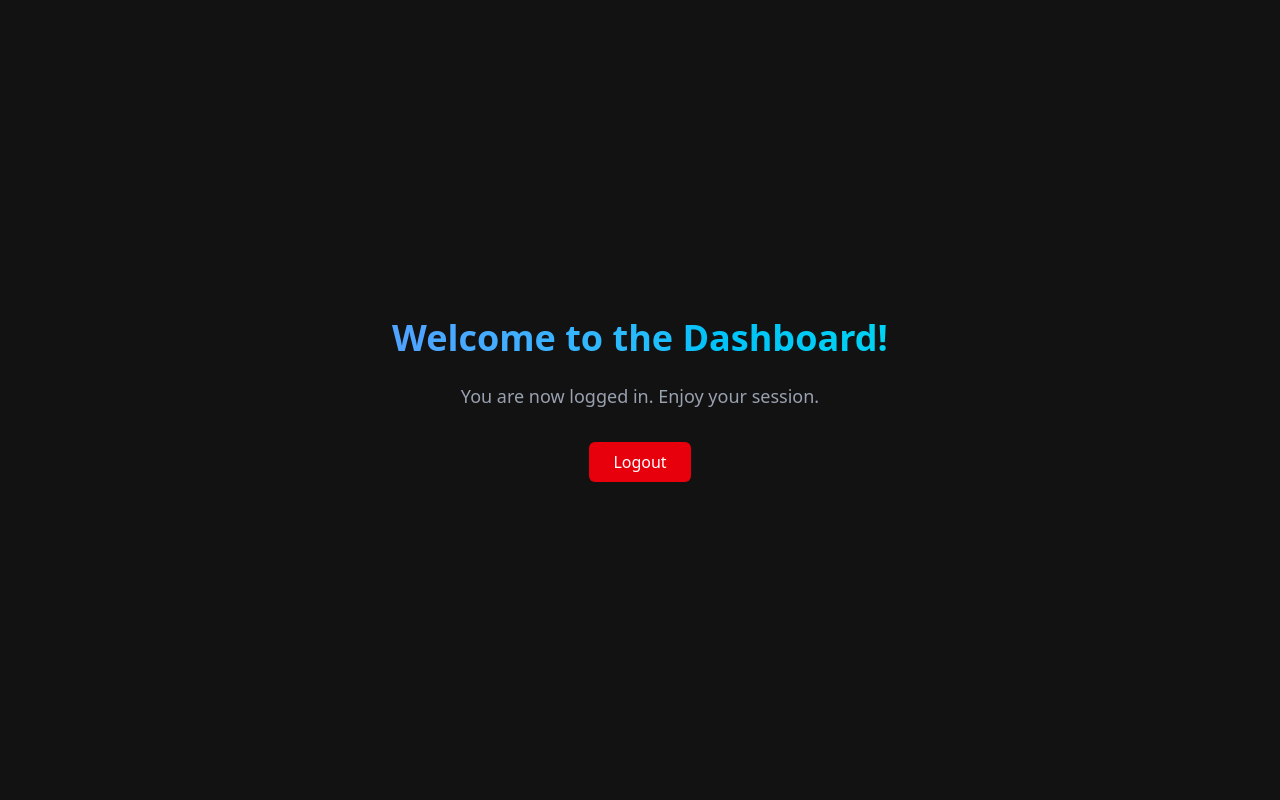
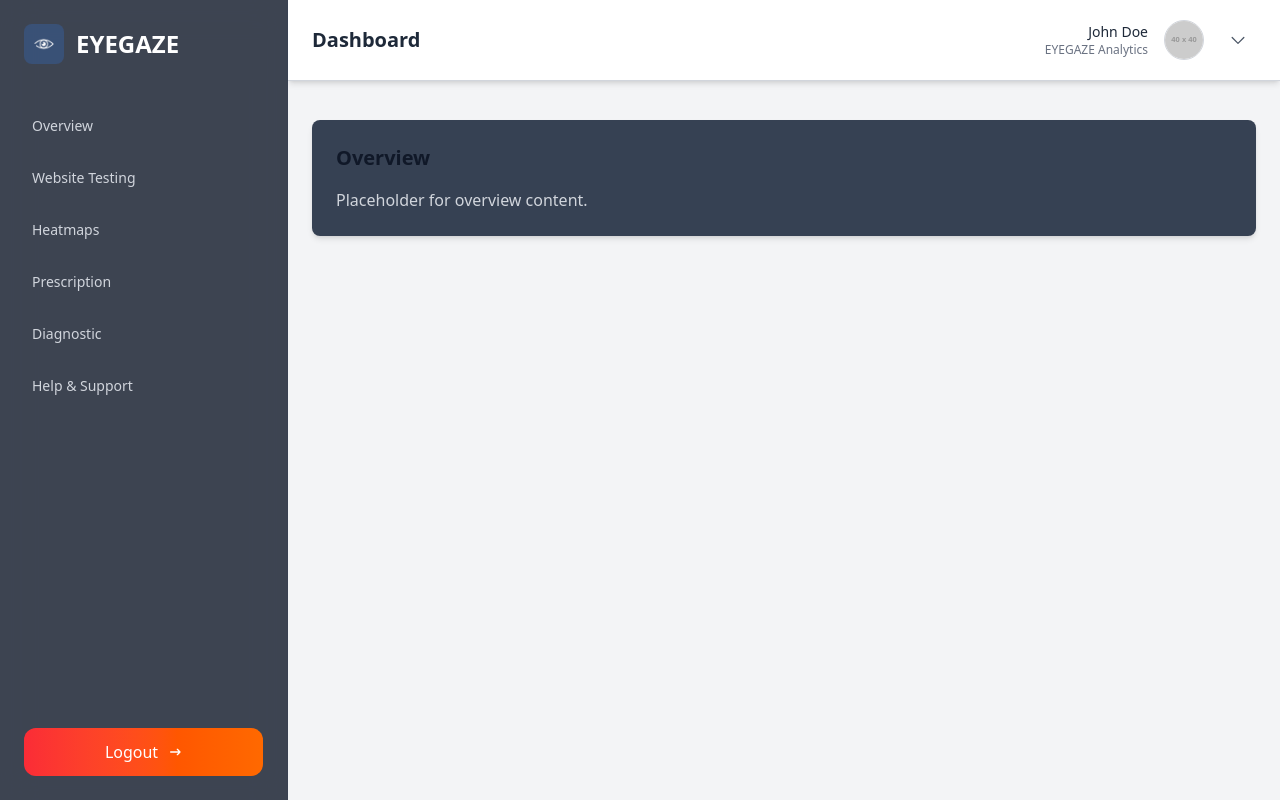
Before and after one commit to Wavxr/EYEGAZE, a React (Vite) app in the folder eyegaze-frontend/: page /dashboard in a window 1280 px wide. Built offline with nearby package versions, Linux system fonts and the light colour scheme; no server answers; sample sign-in values are in the browser's storage.

Commit message:
feat: add new pages for Profile, Settings, Diagnostic, Help & Support, Prescription, Heatmaps, Overview, and Website Testing; update routing in App component

```diff
--- a/eyegaze-frontend/package.json
+++ b/eyegaze-frontend/package.json
@@ -16,9 +16,11 @@
     "@tailwindcss/vite": "^4.0.3",
     "firebase": "^11.3.0",
     "framer-motion": "^12.0.11",
+    "lucide-react": "^0.475.0",
     "react": "^18.3.1",
     "react-dom": "^18.3.1",
     "react-router-dom": "^6.29.0",
+    "recharts": "^2.15.1",
     "tailwindcss": "^4.0.3"
   },
   "devDependencies": {
--- a/eyegaze-frontend/src/App.jsx
+++ b/eyegaze-frontend/src/App.jsx
@@ -4,6 +4,14 @@ import { ThemeProvider } from './context/ThemeContext';
 import LandingPage from './pages/LandingPage';
 import AuthenticatePage from './pages/AuthenticatePage';
 import Dashboard from './pages/Dashboard';
+import Overview from './pages/Overview';
+import WebsiteTesting from './pages/WebsiteTesting';
+import Heatmaps from './pages/Heatmaps';
+import Prescription from './pages/Prescription';
+import Diagnostic from './pages/Diagnostic';
+import HelpSupport from './pages/HelpSupport';
+import Profile from './pages/Profile';
+import Settings from './pages/Settings';
 import ProtectedRoute from './middleware/ProtectedRoute';
 
 const App = () => {
@@ -23,7 +31,17 @@ const App = () => {
                 <Dashboard />
               </ProtectedRoute>
             }
-          />
+          >
+            <Route index element={<Overview />} />
+            <Route path="overview" element={<Overview />} />
+            <Route path="website-testing" element={<WebsiteTesting />} />
+            <Route path="heatmaps" element={<Heatmaps />} />
+            <Route path="prescription" element={<Prescription />} />
+            <Route path="diagnostic" element={<Diagnostic />} />
+            <Route path="help-support" element={<HelpSupport />} />
+            <Route path="profile" element={<Profile />} />
+            <Route path="settings" element={<Settings />} />
+          </Route>
         </Routes>
       </Router>
     </ThemeProvider>
--- a/eyegaze-frontend/src/pages/Dashboard.jsx
+++ b/eyegaze-frontend/src/pages/Dashboard.jsx
@@ -1,35 +1,177 @@
-import React from 'react';
-import { auth } from '../config/firebase'; // Import the auth object
+import React, { useState, useEffect, useRef } from 'react';
+import { auth } from '../config/firebase';
 import { useNavigate } from 'react-router-dom';
+import { Link, useLocation, Outlet } from 'react-router-dom';
+import logoIcon from '../assets/logo-icon.png';
 
 const Dashboard = () => {
   const navigate = useNavigate();
+  const location = useLocation();
+  const [isSidebarOpen, setIsSidebarOpen] = useState(false);
+  const [isDropdownOpen, setIsDropdownOpen] = useState(false);
+  const dropdownRef = useRef(null);
 
-  // Handle Logout
   const handleLogout = async () => {
     try {
-      await auth.signOut(); // Sign out the user
-      navigate('/'); // Redirect to the authentication page
+      await auth.signOut();
+      navigate('/');
     } catch (error) {
       console.error('Error logging out:', error);
       alert('Failed to log out.');
     }
   };
 
+  // Close dropdown when clicking outside
+  useEffect(() => {
+    const handleClickOutside = (event) => {
+      if (dropdownRef.current && !dropdownRef.current.contains(event.target)) {
+        setIsDropdownOpen(false);
+      }
+    };
+    document.addEventListener('mousedown', handleClickOutside);
+    return () => document.removeEventListener('mousedown', handleClickOutside);
+  }, []);
+
+  const navItems = [
+    { to: '/dashboard/overview', text: 'Overview' },
+    { to: '/dashboard/website-testing', text: 'Website Testing' },
+    { to: '/dashboard/heatmaps', text: 'Heatmaps' },
+    { to: '/dashboard/prescription', text: 'Prescription' },
+    { to: '/dashboard/diagnostic', text: 'Diagnostic' },
+    { to: '/dashboard/help-support', text: 'Help & Support' },
+  ];
+
   return (
-    <div className="min-h-screen flex flex-col items-center justify-center bg-[#121212] text-white">
-      <h1 className="text-4xl font-bold mb-6 text-transparent bg-clip-text bg-gradient-to-r from-blue-400 to-cyan-400">
-        Welcome to the Dashboard!
-      </h1>
-      <p className="text-lg text-gray-400 mb-8">
-        You are now logged in. Enjoy your session.
-      </p>
-      <button
-        onClick={handleLogout}
-        className="px-6 py-2 bg-red-600 text-white rounded-md hover:bg-red-700 transition"
+    <div className="min-h-screen flex bg-gray-100 text-gray-900">
+      {/* Sidebar */}
+      <aside
+        className={`fixed top-0 left-0 h-full w-72 bg-gray-900/80 backdrop-blur-lg border-r border-gray-700/50 transform transition-transform duration-300 ${
+          isSidebarOpen ? 'translate-x-0' : '-translate-x-full'
+        } lg:translate-x-0 lg:w-72 z-50`}
       >
-        Logout
-      </button>
+        <div className="flex items-center justify-between px-6 pt-6 pb-4 border-gray-700/50">
+          <div className="flex items-center space-x-3">
+            <img src={logoIcon} alt="EYEGAZE Logo" className="w-10 h-10 rounded-lg bg-blue-500/20 p-1.5" />
+            <h1 className="text-2xl font-semibold text-white">EYEGAZE</h1>
+          </div>
+          <button
+            onClick={() => setIsSidebarOpen(false)}
+            className="lg:hidden focus:outline-none hover:bg-gray-700/30 p-1 rounded-full"
+          >
+            <svg className="w-6 h-6 text-gray-300" fill="none" stroke="currentColor" viewBox="0 0 24 24">
+              <path strokeLinecap="round" strokeLinejoin="round" strokeWidth="1.5" d="M6 18L18 6M6 6l12 12" />
+            </svg>
+          </button>
+        </div>
+
+        <nav className="mt-6 px-4">
+          <ul className="space-y-2">
+            {navItems.map((item) => (
+              <li key={item.to}>
+                <Link
+                  to={item.to}
+                  className={`flex items-center px-4 py-3 text-sm font-medium rounded-xl transition-all duration-200 ${
+                    location.pathname === item.to
+                      ? 'bg-blue-500/20 text-blue-400 shadow-lg'
+                      : 'text-gray-300 hover:bg-gray-800/50 hover:text-white'
+                  }`}
+                >
+                  {item.text}
+                </Link>
+              </li>
+            ))}
+          </ul>
+        </nav>
+
+        <div className="absolute bottom-6 w-full px-6">
+          <button
+            onClick={handleLogout}
+            className="w-full px-6 py-3 bg-gradient-to-r from-red-500 to-orange-500 text-white rounded-xl hover:shadow-lg transition-all duration-200 flex items-center justify-center space-x-2"
+          >
+            <span>Logout</span>
+            <svg className="w-4 h-4" fill="none" stroke="currentColor" viewBox="0 0 24 24">
+              <path strokeLinecap="round" strokeLinejoin="round" strokeWidth="2" d="M17 16l4-4m0 0l-4-4m4 4H7" />
+            </svg>
+          </button>
+        </div>
+      </aside>
+
+      {/* Main Content */}
+      <main className="flex-1 p-6 lg:ml-72">
+        {/* Header */}
+        <header className="fixed top-0 left-0 w-full lg:w-[calc(100%-18rem)] lg:ml-72 bg-white border-b border-gray-300 z-40 shadow-md py-5">
+          <div className="flex items-center justify-between px-6">
+            {/* Left Side - Page Title */}
+            <div className="flex items-center space-x-4">
+              <button
+                onClick={() => setIsSidebarOpen(!isSidebarOpen)}
+                className="lg:hidden focus:outline-none hover:bg-gray-200 p-2 rounded-lg"
+              >
+                <svg className="w-6 h-6 text-gray-600" fill="none" stroke="currentColor" viewBox="0 0 24 24">
+                  <path strokeLinecap="round" strokeLinejoin="round" strokeWidth="1.5" d="M4 6h16M4 12h16M4 18h16" />
+                </svg>
+              </button>
+              <h2 className="text-xl font-semibold text-gray-800 capitalize">
+                {location.pathname.split('/').pop()?.replace(/-/g, ' ') || 'Dashboard'}
+              </h2>
+            </div>
+
+            {/* Right Side - User Profile & Dropdown */}
+            <div className="relative flex items-center space-x-4">
+              {/* Hide Name & Title on Mobile */}
+              <div className="hidden md:flex flex-col items-end">
+                <span className="text-sm font-medium text-gray-800">John Doe</span>
+                <span className="text-xs text-gray-500">EYEGAZE Analytics</span>
+              </div>
+
+              {/* Clickable Profile Icon */}
+              <button
+                onClick={() => setIsDropdownOpen(!isDropdownOpen)}
+                className="focus:outline-none"
+              >
+                <img
+                  src="https://via.placeholder.com/40"
+                  alt="User Avatar"
+                  className="w-10 h-10 rounded-full border border-gray-300 cursor-pointer"
+                />
+              </button>
+
+              {/* Dropdown Button (Hidden on Mobile) */}
+              <button
+                onClick={() => setIsDropdownOpen(!isDropdownOpen)}
+                className="hidden md:block p-2 rounded-lg focus:outline-none hover:bg-gray-200"
+              >
+                <svg className="w-5 h-5 text-gray-600" fill="none" stroke="currentColor" viewBox="0 0 24 24">
+                  <path strokeLinecap="round" strokeLinejoin="round" strokeWidth="1.5" d="M19 9l-7 7-7-7" />
+                </svg>
+              </button>
+
+              {/* Dropdown Menu */}
+              {isDropdownOpen && (
+                <div ref={dropdownRef} className="absolute right-0 top-full mt-2 w-48 bg-white border border-gray-200 rounded-lg shadow-lg">
+                  <ul className="py-2 text-gray-700">
+                    <li>
+                      <Link to="/dashboard/profile" className="block px-4 py-2 hover:bg-gray-100">My Profile</Link>
+                    </li>
+                    <li>
+                      <Link to="/dashboard/settings" className="block px-4 py-2 hover:bg-gray-100">Account Settings</Link>
+                    </li>
+                    <li>
+                      <button onClick={handleLogout} className="w-full text-left px-4 py-2 hover:bg-red-100 text-red-600">Log Out</button>
+                    </li>
+                  </ul>
+                </div>
+              )}
+
+            </div>
+          </div>
+        </header>
+
+        {/* Page Content */}
+        <div className="pt-24">
+          <Outlet />
+        </div>
+      </main>
     </div>
   );
 };
--- /dev/null
+++ b/eyegaze-frontend/src/pages/Diagnostic.jsx
@@ -0,0 +1,12 @@
+import React from 'react';
+
+const Diagnostic = () => {
+  return (
+    <div className="p-6 bg-gray-700 rounded-lg shadow-md">
+      <h2 className="text-xl font-semibold mb-4">Diagnostic</h2>
+      <p className="text-gray-300">Placeholder for diagnostic content.</p>
+    </div>
+  );
+};
+
+export default Diagnostic;
--- /dev/null
+++ b/eyegaze-frontend/src/pages/Heatmaps.jsx
@@ -0,0 +1,12 @@
+import React from 'react';
+
+const Overview = () => {
+  return (
+    <div className="p-6 bg-gray-700 rounded-lg shadow-md">
+      <h2 className="text-xl font-semibold mb-4">Heatmap</h2>
+      <p className="text-gray-300">Placeholder for Heatmap content.</p>
+    </div>
+  );
+};
+
+export default Overview;
--- /dev/null
+++ b/eyegaze-frontend/src/pages/HelpSupport.jsx
@@ -0,0 +1,12 @@
+import React from 'react';
+
+const HelpSupport = () => {
+  return (
+    <div className="p-6 bg-gray-700 rounded-lg shadow-md">
+      <h2 className="text-xl font-semibold mb-4">Help & Support</h2>
+      <p className="text-gray-300">Placeholder for help & support content.</p>
+    </div>
+  );
+};
+
+export default HelpSupport;
--- /dev/null
+++ b/eyegaze-frontend/src/pages/Overview.jsx
@@ -0,0 +1,12 @@
+import React from 'react';
+
+const Overview = () => {
+  return (
+    <div className="p-6 bg-gray-700 rounded-lg shadow-md">
+      <h2 className="text-xl font-semibold mb-4">Overview</h2>
+      <p className="text-gray-300">Placeholder for overview content.</p>
+    </div>
+  );
+};
+
+export default Overview;
--- /dev/null
+++ b/eyegaze-frontend/src/pages/Prescription.jsx
@@ -0,0 +1,12 @@
+import React from 'react';
+
+const Prescription = () => {
+  return (
+    <div className="p-6 bg-gray-700 rounded-lg shadow-md">
+      <h2 className="text-xl font-semibold mb-4">Prescription</h2>
+      <p className="text-gray-300">Placeholder for prescription content.</p>
+    </div>
+  );
+};
+
+export default Prescription;
--- /dev/null
+++ b/eyegaze-frontend/src/pages/Profile.jsx
@@ -0,0 +1,12 @@
+import React from 'react';
+
+const Profile = () => {
+  return (
+    <div className="p-6 bg-gray-700 rounded-lg shadow-md">
+      <h2 className="text-xl font-semibold mb-4">Profile</h2>
+      <p className="text-gray-300">Placeholder for Settings content.</p>
+    </div>
+  );
+};
+
+export default Profile;
--- /dev/null
+++ b/eyegaze-frontend/src/pages/Settings.jsx
@@ -0,0 +1,12 @@
+import React from 'react';
+
+const Settings = () => {
+  return (
+    <div className="p-6 bg-gray-700 rounded-lg shadow-md">
+      <h2 className="text-xl font-semibold mb-4">Settings</h2>
+      <p className="text-gray-300">Placeholder for Settings content.</p>
+    </div>
+  );
+};
+
+export default Settings;
--- /dev/null
+++ b/eyegaze-frontend/src/pages/WebsiteTesting.jsx
@@ -0,0 +1,12 @@
+import React from 'react';
+
+const WebsiteTesting = () => {
+  return (
+    <div className="p-6 bg-gray-700 rounded-lg shadow-md">
+      <h2 className="text-xl font-semibold mb-4">Website Testing</h2>
+      <p className="text-gray-300">Placeholder for website testing content.</p>
+    </div>
+  );
+};
+
+export default WebsiteTesting;
```
Also changed, not shown: 1 other file (tests, documents, lock files or other folders).
